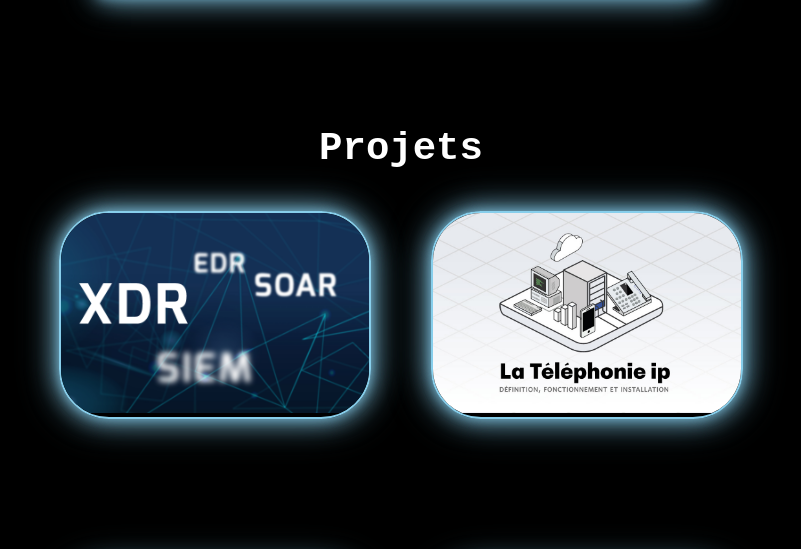
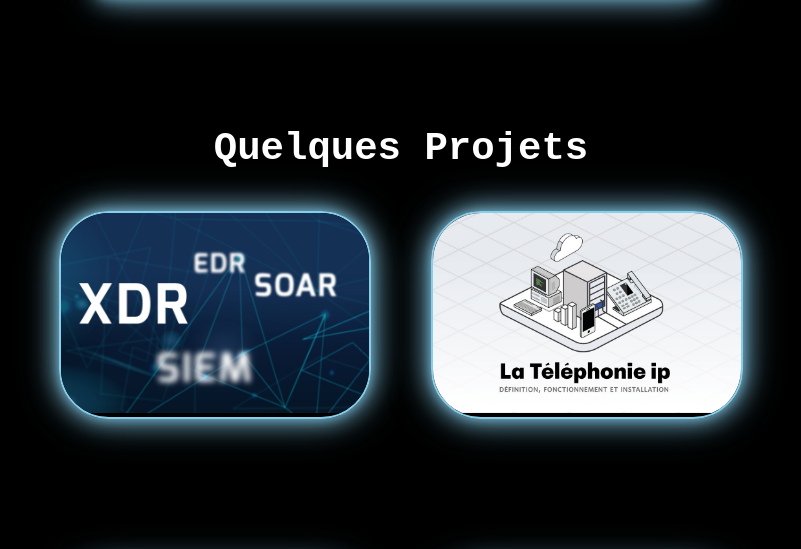
Before and after one commit to madshinee/MAD-Portfolio, a plain HTML site: page index.html in a window 1280 px wide. Shown: the part 2672-3221 px from the top of the page, without its empty margins (239-1040 px from the left). Drawn offline with Linux system fonts and the light colour scheme.

Commit message:
Update index.html

```diff
--- a/index.html
+++ b/index.html
@@ -161,7 +161,7 @@
         </section>
 
         <section id="projets" class="page">
-            <h2>Projets</h2>
+            <h2>Quelques Projets </h2>
             <div class="projects">
                 <div class="project">
                     <img src="images/ssx.png" alt="Projet 1">
```
